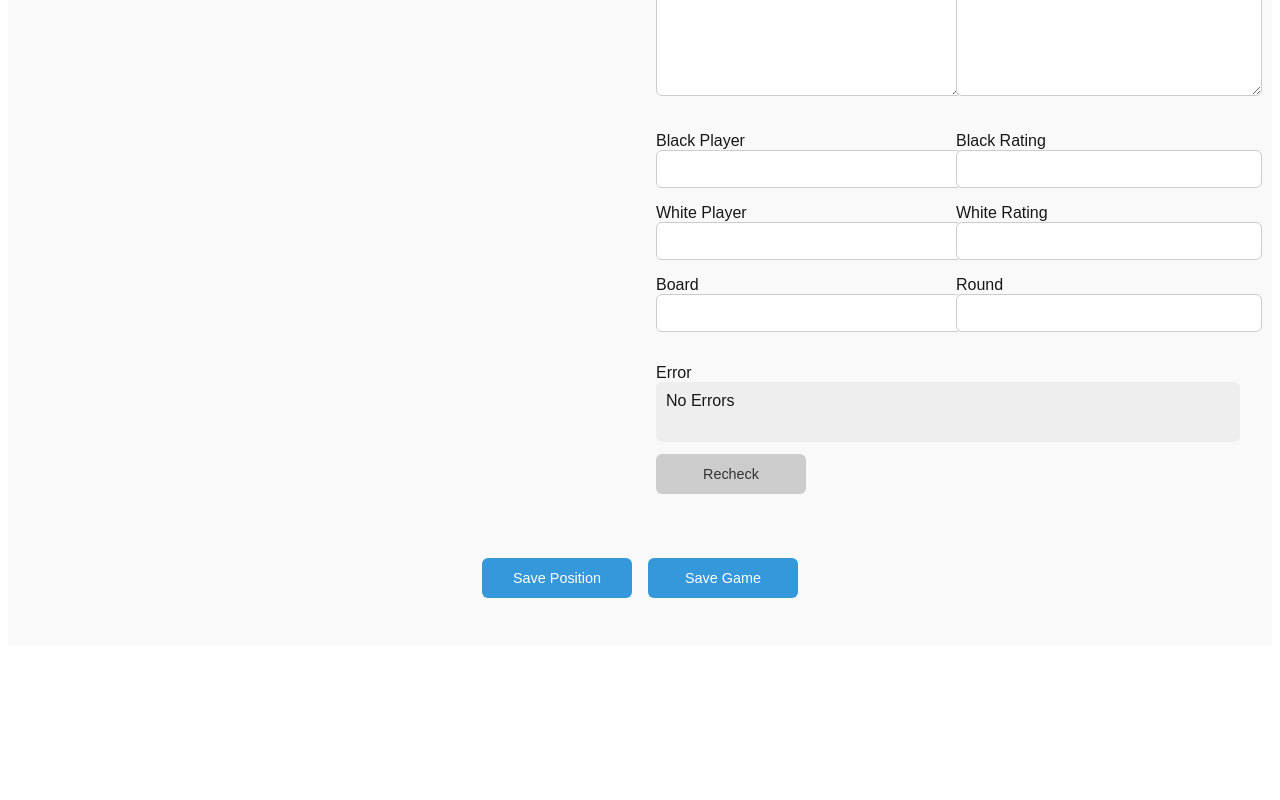
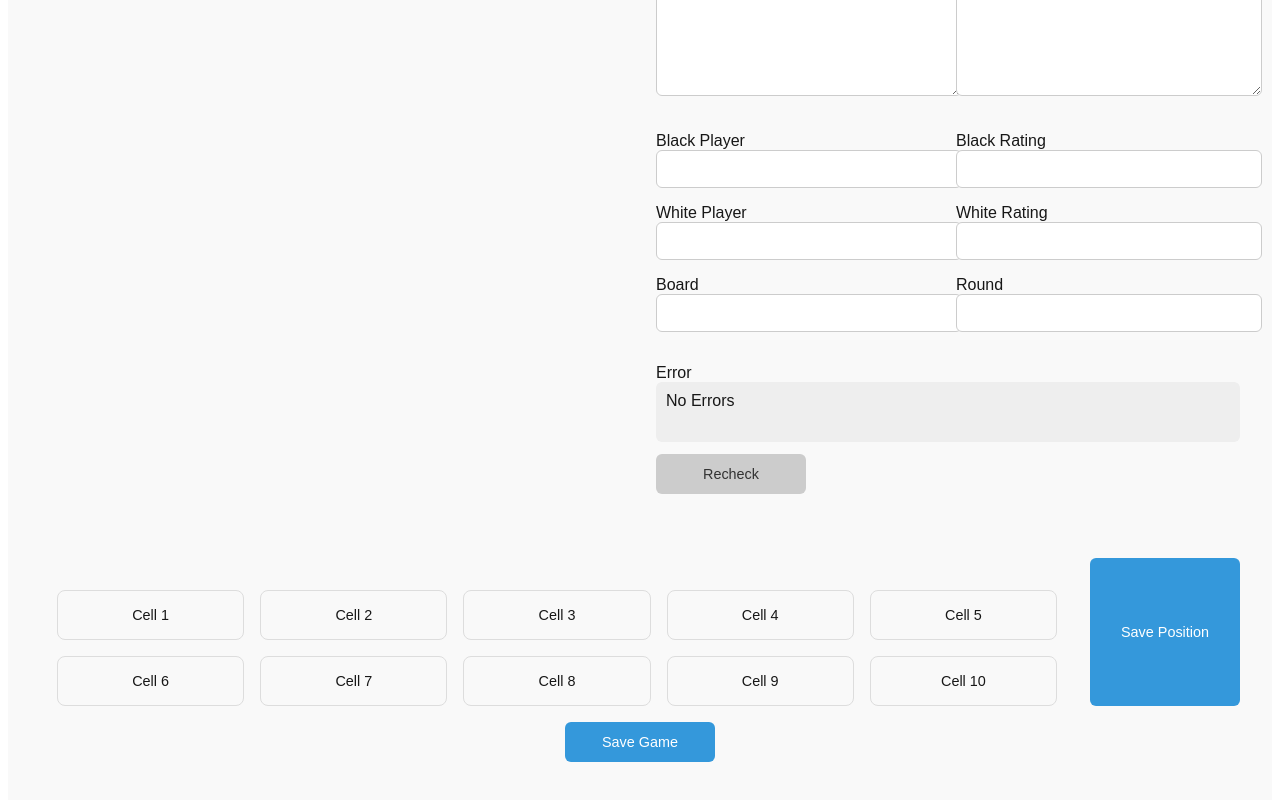
Before and after one commit to thinkmoves2025/thinkmovesui, a Next.js app: page / in a window 1280 px wide. Shown: the part 390-1190 px from the top of the page. Before the commit the page ends 1044 px from the top, so only its background shows below. Built offline with nearby package versions, Linux system fonts and the light colour scheme; sample sign-in values are in the browser's storage.

Commit message:
Updating Home Page

```diff
--- a/src/app/page.tsx
+++ b/src/app/page.tsx
@@ -549,6 +549,38 @@ export default function HomePage() {
   <button onClick={handleShareGame} style={buttonStyle}>Share Game</button>
 */}
 
+  {/* 2x5 Grid Section */}
+<div
+  style={{
+    display: 'grid',
+    gridTemplateColumns: 'repeat(5, 1fr)',
+    gridTemplateRows: 'repeat(2, auto)',
+    gap: '1rem',
+    marginTop: '2rem',
+    width: '100%',
+    maxWidth: '1000px',
+    marginInline: 'auto',
+  }}
+>
+  {Array.from({ length: 10 }).map((_, idx) => (
+    <div
+      key={idx}
+      style={{
+        backgroundColor: '#f9f9f9',
+        padding: '1rem',
+        borderRadius: '8px',
+        textAlign: 'center',
+        fontSize: '0.9rem',
+        fontWeight: 500,
+        border: '1px solid #ddd',
+      }}
+    >
+      Cell {idx + 1}
+    </div>
+  ))}
+</div>
+
+
     <button onClick={handleSavePositionClick} style={buttonStyle}>Save Position</button>
     <button onClick={handleSaveGameClick} style={buttonStyle}>Save Game</button>
   </div>
```
